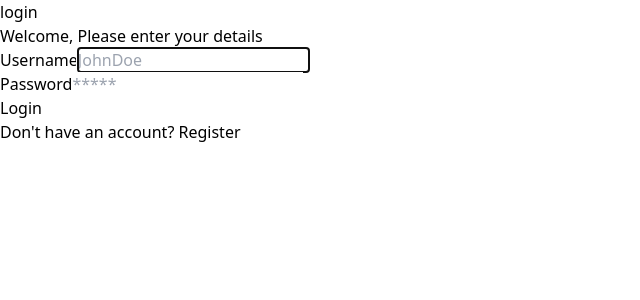
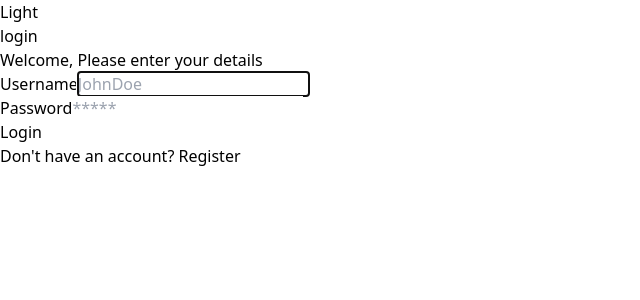
Before and after one commit to pendragonnn/react-review, a React (Vite) app: page /login in a window 1280 px wide. Shown: the top 300 px of the page, without its empty margins (0-640 px from the left). Built offline with nearby package versions, Linux system fonts and the light colour scheme.

Commit message:
useContext

```diff
--- a/src/Pages/products.jsx
+++ b/src/Pages/products.jsx
@@ -1,4 +1,4 @@
-import React, { useEffect, useRef, useState } from 'react'
+import React, { useContext, useEffect, useRef, useState } from 'react'
 import FirstComponentButton from '../components/Elements/Buttons/FirstComponentButton'
 import CardProduct from '../components/Fragments/CardProduct'
 import Counter from '../components/Fragments/Counter'
@@ -7,6 +7,7 @@
 import { useLogin } from '../hooks/useLogin'
 import TableCart from '../components/Fragments/TableCart'
 import Navbar from '../components/Layouts/Navbar'
+import { DarkMode } from '../context/DarkMode'
 
 // const products = [
 //   {
@@ -36,6 +37,7 @@
   // const [cart, setCart] = useState([])
   // const [totalPrice, setTotalPrice] = useState(0)
   const [products, setProducts] = useState([])
+  const { isDarkMode, setIsDarkMode } = useContext(DarkMode)
   useLogin()
 
   // useEffect(() => {
@@ -90,7 +92,7 @@
   return (
     <>
       <Navbar />
-      <div className='flex justify-center py-5'>
+      <div className={`flex justify-center py-5 ${isDarkMode && "bg-slate-900" }`}>
         <div className="w-4/6 flex flex-wrap">
           {products.length > 0 && products.map((product) => (
             <CardProduct key={product.id}>
--- a/src/components/Fragments/FormLogin.jsx
+++ b/src/components/Fragments/FormLogin.jsx
@@ -18,7 +18,7 @@
     login(data, (status, res) => {
       if(status) {
         localStorage.setItem("token", res)
-        window.location.href = "/product"
+        window.location.href = "/products"
       } else {
         setLoginFailed(res.response.data)
       }
--- a/src/components/Fragments/TableCart.jsx
+++ b/src/components/Fragments/TableCart.jsx
@@ -1,9 +1,11 @@
-import React, { useState, useEffect, useRef } from 'react'
+import React, { useState, useEffect, useRef, useContext } from 'react'
 import { useSelector } from 'react-redux'
+import { DarkMode } from '../../context/DarkMode'
 
 export default function TableCart({ products }) {
   const cart = useSelector((state) => state.cart.data)
   const [totalPrice, setTotalPrice] = useState(0)
+  const { isDarkMode } = useContext(DarkMode)
 
   useEffect(() => {
     if(cart.length > 0 && products.length > 0) {
@@ -27,7 +29,7 @@
   }, [cart])
 
   return (
-    <table className='text-left table-auto border-separate border-spacing-x-5'>
+    <table className={`text-left table-auto border-separate border-spacing-x-5 ${isDarkMode && "text-white"}`}>
       <thead>
         <tr>
           <th>Product</th>
--- a/src/components/Layouts/AuthLayouts.jsx
+++ b/src/components/Layouts/AuthLayouts.jsx
@@ -1,10 +1,16 @@
-import React from 'react'
+import React, { useContext } from 'react'
 import { Link } from 'react-router-dom'
+import { DarkMode } from '../../context/DarkMode'
 
 export default function AuthLayouts({ children, title, type }) {
+  const { isDarkMode, setIsDarkMode } = useContext(DarkMode)
+
   return (
-    <div className='flex justify-center items-center min-h-screen'>
+    <div className={`flex justify-center items-center min-h-screen ${isDarkMode && "bg-slate-900"}`}>
       <div className='w-full max-w-xs'>
+        <button className='absolute right-2 top-2 bg-blue-600 p-2 text-white rounded' onClick={() => setIsDarkMode(!isDarkMode)}>
+          {isDarkMode ? "Light" : "Dark"}
+        </button>
         <h1 className='text-blue-600 text-3xl font-bold mb-2'>{title}</h1>
         <p className='font-medium text-slate-500 mb-8'>
           Welcome, Please enter your details
--- a/src/components/Layouts/Navbar.jsx
+++ b/src/components/Layouts/Navbar.jsx
@@ -1,12 +1,14 @@
-import React, { useEffect, useState } from 'react'
+import React, { useContext, useEffect, useState } from 'react'
 import FirstComponentButton from '../Elements/Buttons/FirstComponentButton'
 import { useLogin } from '../../hooks/useLogin'
 import { useSelector } from 'react-redux'
+import { DarkMode } from '../../context/DarkMode'
 
 export default function Navbar() {
   const username = useLogin()
   const [totalCart, setTotalCart] = useState(0)
   const cart = useSelector((state) => state.cart.data)
+  const { isDarkMode, setIsDarkMode } = useContext(DarkMode)
 
   useEffect(() => {
     const sum = cart.reduce((acc, item) => {
@@ -21,8 +23,12 @@
   }
 
   return (
-    <div className='flex justify-end h-20 bg-blue-600 text-white items-center px-10'>{username}
+    <div className='flex justify-end h-20 bg-blue-600 text-white items-center px-10'>
+        {username}
       <FirstComponentButton classname='ml-5 bg-black' text='Logout' onClick={handleLogout} />
+      <button className='bg-black px-10 mx-5 text-white rounded' onClick={() => setIsDarkMode(!isDarkMode)}>
+          {isDarkMode ? "Light" : "Dark"}
+        </button>
       <div className='flex items-center bg-gray-800 p-2 rounded-md ml-5'>
         {totalCart}
       </div>
--- /dev/null
+++ b/src/context/DarkMode.jsx
@@ -0,0 +1,16 @@
+import { createContext, useState } from "react";
+
+const DarkModeContext = createContext()
+
+const DarkModeContextProvider = ({ children }) => {
+  const [isDarkMode, setIsDarkMode] = useState(true)
+
+  return (
+    <DarkModeContext.Provider value={{ isDarkMode, setIsDarkMode }}>
+      {children}
+    </DarkModeContext.Provider>
+  )
+}
+
+export const DarkMode = DarkModeContext
+export default DarkModeContextProvider
--- a/src/main.jsx
+++ b/src/main.jsx
@@ -10,6 +10,7 @@
 import DetailProductPage from './Pages/detailProduct.jsx'
 import { Provider } from 'react-redux'
 import store from './redux/store.js'
+import DarkModeContextProvider from './context/DarkMode.jsx'
 
 const router = createBrowserRouter([
   {
@@ -42,7 +43,9 @@
 ReactDOM.createRoot(document.getElementById('root')).render(
   <React.StrictMode>
     <Provider store={store}>
-      <RouterProvider router={router} />
+      <DarkModeContextProvider>
+        <RouterProvider router={router} />
+      </DarkModeContextProvider>
     </Provider>
   </React.StrictMode>,
 )
```
